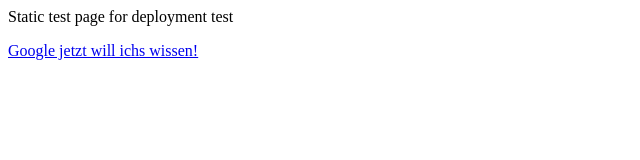
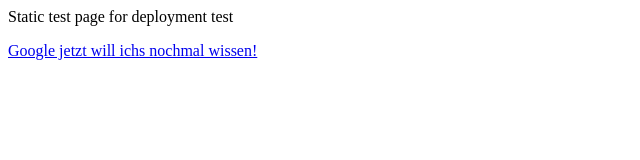
Before and after one commit to Jochen-Kall/Github_actions_playground, a plain HTML site: page index.html in a window 1280 px wide. Shown: the full height of the page, 0-640 px from the left. Drawn offline with Linux system fonts and the light colour scheme.

Commit message:
caching problem

```diff
--- a/index.html
+++ b/index.html
@@ -1,4 +1,7 @@
 <!DOCTYPE html>
+<meta http-equiv='cache-control' content='no-cache'>
+<meta http-equiv='expires' content='0'>
+<meta http-equiv='pragma' content='no-cache'>
 <html lang="en">
   <head>
     <meta charset="utf-8">
@@ -7,7 +10,7 @@
   <body>
     Static test page for deployment test
     <p>
-	<a href="https://www.google.com">Google jetzt will ichs wissen!</a>
+	<a href="https://www.google.com">Google jetzt will ichs nochmal wissen!</a>
     </p>
 
   </body>
```
